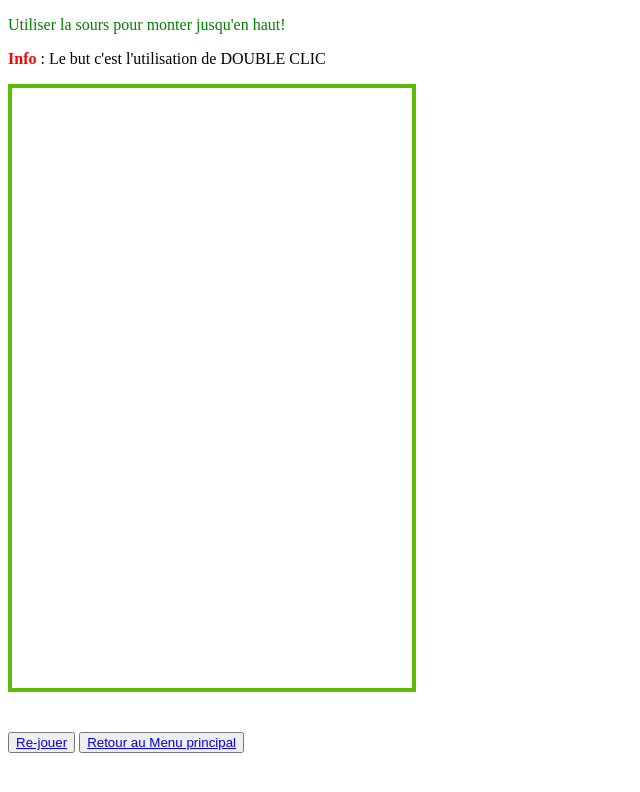
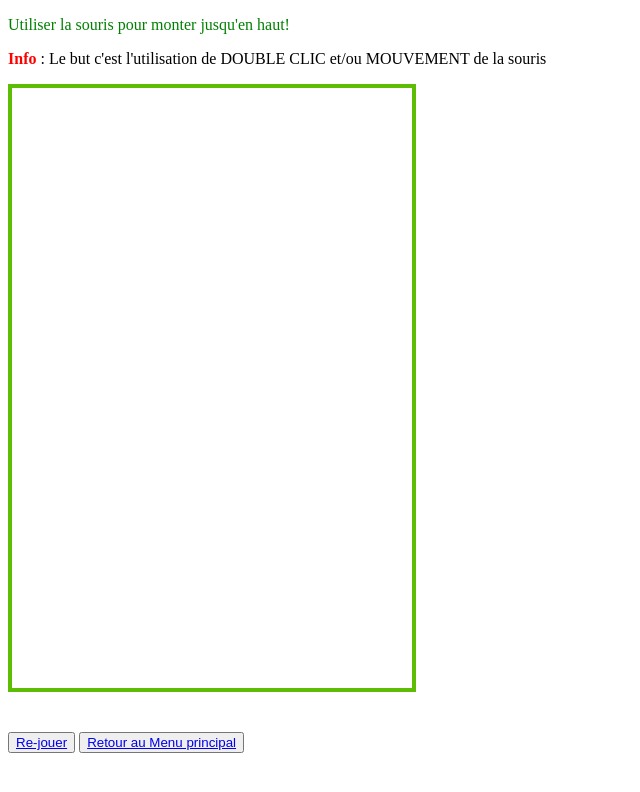
Before and after one commit to a2rodriguez/jeux, a plain HTML site: page jeu1/index.html in a window 1280 px wide. Shown: the whole page, without its empty margins (0-640 px from the left). Drawn offline with Linux system fonts and the light colour scheme.

Commit message:
attrappez-moi (modif)

```diff
--- a/jeu1/index.html
+++ b/jeu1/index.html
@@ -5,8 +5,8 @@
 		<meta charset="utf-8">
 	</head>
 	<body>
-        <p style="color: green">Utiliser la sours pour monter jusqu'en haut!</p>
-        <p><span style="color:red"><b>Info</b></span> : Le but c'est l'utilisation de DOUBLE CLIC </p>
+        <p style="color: green">Utiliser la souris pour monter jusqu'en haut!</p>
+        <p><span style="color:red"><b>Info</b></span> : Le but c'est l'utilisation de DOUBLE CLIC et/ou MOUVEMENT de la souris</p>
 		<canvas id="game" style="border: 4px solid rgb(93, 189, 4)">
 			Navigateur non support�
 		</canvas>
```
Also changed, not shown: saka/index.html (+4 -7 lines).
